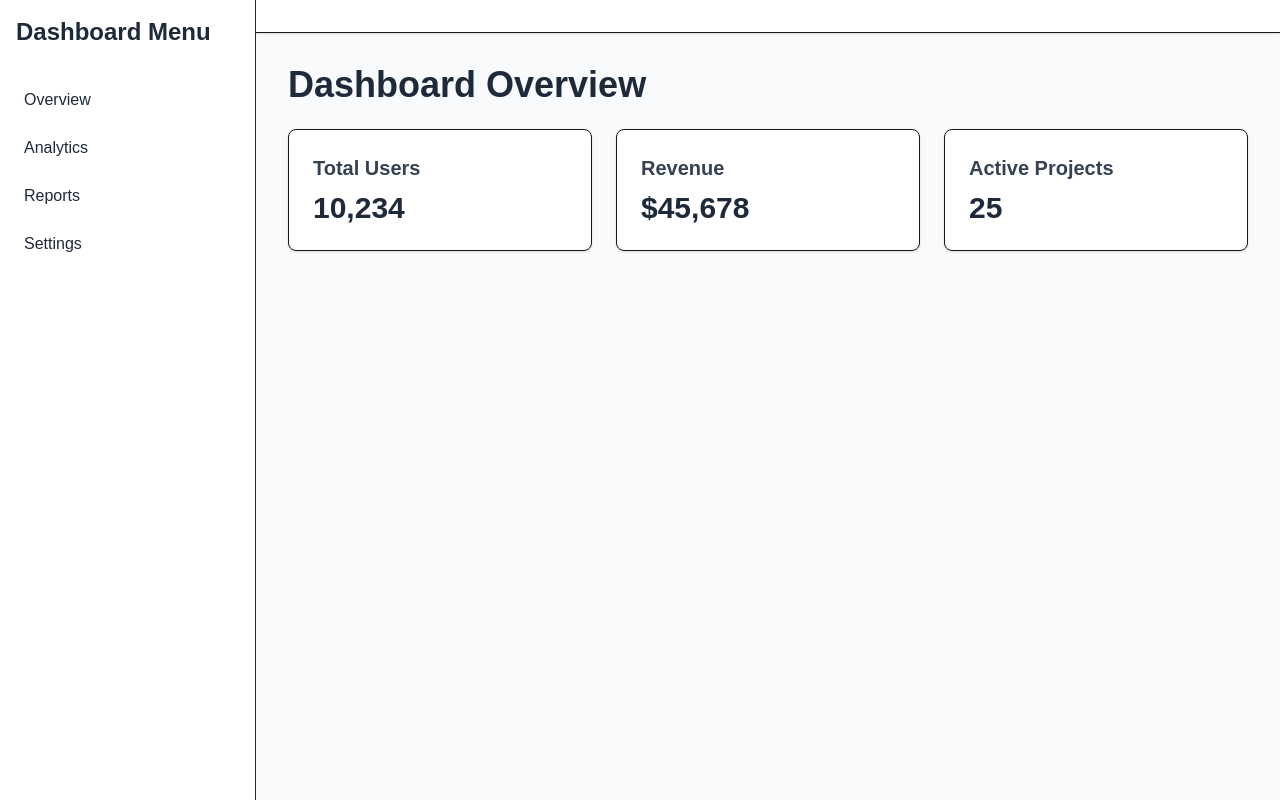
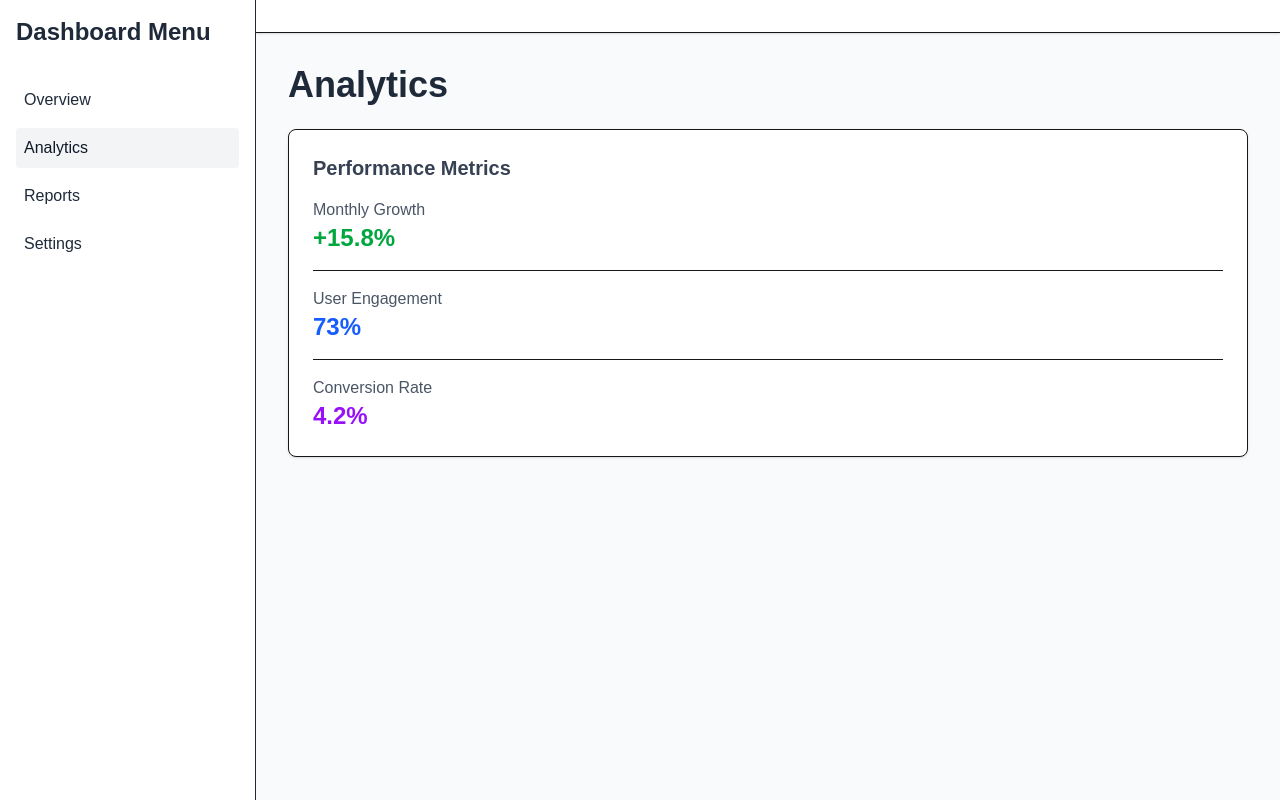
Before and after one commit to ens-pin/frontend, a Next.js app: page /dashboard in a window 1280 px wide. Both pictures are taken after a click on the item "Analytics". Built offline with nearby package versions, Linux system fonts and the light colour scheme.

Commit message:
added tab switch

```diff
--- a/app/dashboard/page.tsx
+++ b/app/dashboard/page.tsx
@@ -3,9 +3,126 @@
 
 export default function Dashboard() {
     const [isSidebarOpen, setIsSidebarOpen] = useState(false);
+    const [activeTab, setActiveTab] = useState('overview');
 
     const toggleSidebar = () => {
         setIsSidebarOpen(!isSidebarOpen);
+    };
+
+    // Tab content components
+    const OverviewContent = () => (
+        <>
+            <h1 className="text-4xl font-bold mb-6 text-gray-800">Dashboard Overview</h1>
+            <div className="grid grid-cols-1 md:grid-cols-2 lg:grid-cols-3 gap-6">
+                <div className="bg-white p-6 rounded-lg shadow-sm border">
+                    <h3 className="text-xl font-semibold mb-2 text-gray-700">Total Users</h3>
+                    <p className="text-3xl font-bold text-gray-800">10,234</p>
+                </div>
+                <div className="bg-white p-6 rounded-lg shadow-sm border">
+                    <h3 className="text-xl font-semibold mb-2 text-gray-700">Revenue</h3>
+                    <p className="text-3xl font-bold text-gray-800">$45,678</p>
+                </div>
+                <div className="bg-white p-6 rounded-lg shadow-sm border">
+                    <h3 className="text-xl font-semibold mb-2 text-gray-700">Active Projects</h3>
+                    <p className="text-3xl font-bold text-gray-800">25</p>
+                </div>
+            </div>
+        </>
+    );
+
+    const AnalyticsContent = () => (
+        <>
+            <h1 className="text-4xl font-bold mb-6 text-gray-800">Analytics</h1>
+            <div className="bg-white p-6 rounded-lg shadow-sm border">
+                <h3 className="text-xl font-semibold mb-4 text-gray-700">Performance Metrics</h3>
+                <div className="space-y-4">
+                    <div className="border-b pb-4">
+                        <p className="text-gray-600">Monthly Growth</p>
+                        <p className="text-2xl font-bold text-green-600">+15.8%</p>
+                    </div>
+                    <div className="border-b pb-4">
+                        <p className="text-gray-600">User Engagement</p>
+                        <p className="text-2xl font-bold text-blue-600">73%</p>
+                    </div>
+                    <div>
+                        <p className="text-gray-600">Conversion Rate</p>
+                        <p className="text-2xl font-bold text-purple-600">4.2%</p>
+                    </div>
+                </div>
+            </div>
+        </>
+    );
+
+    const ReportsContent = () => (
+        <>
+            <h1 className="text-4xl font-bold mb-6 text-gray-800">Reports</h1>
+            <div className="space-y-6">
+                <div className="bg-white p-6 rounded-lg shadow-sm border">
+                    <h3 className="text-xl font-semibold mb-4 text-gray-700">Recent Reports</h3>
+                    <div className="space-y-4">
+                        <div className="flex items-center justify-between border-b pb-2">
+                            <span className="text-gray-600">Q4 Financial Summary</span>
+                            <span className="text-sm text-gray-500">Dec 31, 2023</span>
+                        </div>
+                        <div className="flex items-center justify-between border-b pb-2">
+                            <span className="text-gray-600">Annual Performance Review</span>
+                            <span className="text-sm text-gray-500">Dec 15, 2023</span>
+                        </div>
+                        <div className="flex items-center justify-between">
+                            <span className="text-gray-600">Marketing Campaign Results</span>
+                            <span className="text-sm text-gray-500">Nov 30, 2023</span>
+                        </div>
+                    </div>
+                </div>
+            </div>
+        </>
+    );
+
+    const SettingsContent = () => (
+        <>
+            <h1 className="text-4xl font-bold mb-6 text-gray-800">Settings</h1>
+            <div className="bg-white p-6 rounded-lg shadow-sm border">
+                <h3 className="text-xl font-semibold mb-4 text-gray-700">Account Settings</h3>
+                <div className="space-y-4">
+                    <div className="flex items-center justify-between border-b pb-4">
+                        <div>
+                            <p className="font-medium text-gray-800">Notifications</p>
+                            <p className="text-sm text-gray-500">Manage your notification preferences</p>
+                        </div>
+                        <button className="px-4 py-2 bg-gray-100 rounded-md hover:bg-gray-200">Configure</button>
+                    </div>
+                    <div className="flex items-center justify-between border-b pb-4">
+                        <div>
+                            <p className="font-medium text-gray-800">Privacy</p>
+                            <p className="text-sm text-gray-500">Control your privacy settings</p>
+                        </div>
+                        <button className="px-4 py-2 bg-gray-100 rounded-md hover:bg-gray-200">Manage</button>
+                    </div>
+                    <div className="flex items-center justify-between">
+                        <div>
+                            <p className="font-medium text-gray-800">Security</p>
+                            <p className="text-sm text-gray-500">Update your security preferences</p>
+                        </div>
+                        <button className="px-4 py-2 bg-gray-100 rounded-md hover:bg-gray-200">Review</button>
+                    </div>
+                </div>
+            </div>
+        </>
+    );
+
+    const renderContent = () => {
+        switch (activeTab) {
+            case 'overview':
+                return <OverviewContent />;
+            case 'analytics':
+                return <AnalyticsContent />;
+            case 'reports':
+                return <ReportsContent />;
+            case 'settings':
+                return <SettingsContent />;
+            default:
+                return <OverviewContent />;
+        }
     };
 
     return (
@@ -18,10 +135,30 @@
                     <h2 className="text-2xl font-semibold text-gray-800">Dashboard Menu</h2>
                     <nav className="mt-8">
                         <ul className="space-y-2">
-                            <li className="p-2 hover:bg-gray-100 rounded cursor-pointer">Overview</li>
-                            <li className="p-2 hover:bg-gray-100 rounded cursor-pointer">Analytics</li>
-                            <li className="p-2 hover:bg-gray-100 rounded cursor-pointer">Reports</li>
-                            <li className="p-2 hover:bg-gray-100 rounded cursor-pointer">Settings</li>
+                            <li
+                                className={`p-2 rounded cursor-pointer ${activeTab === 'overview' ? 'bg-gray-100 text-gray-900' : 'hover:bg-gray-100'}`}
+                                onClick={() => setActiveTab('overview')}
+                            >
+                                Overview
+                            </li>
+                            <li
+                                className={`p-2 rounded cursor-pointer ${activeTab === 'analytics' ? 'bg-gray-100 text-gray-900' : 'hover:bg-gray-100'}`}
+                                onClick={() => setActiveTab('analytics')}
+                            >
+                                Analytics
+                            </li>
+                            <li
+                                className={`p-2 rounded cursor-pointer ${activeTab === 'reports' ? 'bg-gray-100 text-gray-900' : 'hover:bg-gray-100'}`}
+                                onClick={() => setActiveTab('reports')}
+                            >
+                                Reports
+                            </li>
+                            <li
+                                className={`p-2 rounded cursor-pointer ${activeTab === 'settings' ? 'bg-gray-100 text-gray-900' : 'hover:bg-gray-100'}`}
+                                onClick={() => setActiveTab('settings')}
+                            >
+                                Settings
+                            </li>
                         </ul>
                     </nav>
                 </div>
@@ -43,23 +180,7 @@
 
                 {/* Dashboard Content */}
                 <main className="p-8">
-                    <h1 className="text-4xl font-bold mb-6 text-gray-800">Dashboard Overview</h1>
-
-                    {/* Dashboard Cards */}
-                    <div className="grid grid-cols-1 md:grid-cols-2 lg:grid-cols-3 gap-6">
-                        <div className="bg-white p-6 rounded-lg shadow-sm border">
-                            <h3 className="text-xl font-semibold mb-2 text-gray-700">Total Users</h3>
-                            <p className="text-3xl font-bold text-gray-800">10,234</p>
-                        </div>
-                        <div className="bg-white p-6 rounded-lg shadow-sm border">
-                            <h3 className="text-xl font-semibold mb-2 text-gray-700">Revenue</h3>
-                            <p className="text-3xl font-bold text-gray-800">$45,678</p>
-                        </div>
-                        <div className="bg-white p-6 rounded-lg shadow-sm border">
-                            <h3 className="text-xl font-semibold mb-2 text-gray-700">Active Projects</h3>
-                            <p className="text-3xl font-bold text-gray-800">25</p>
-                        </div>
-                    </div>
+                    {renderContent()}
                 </main>
             </div>
         </div>
```
